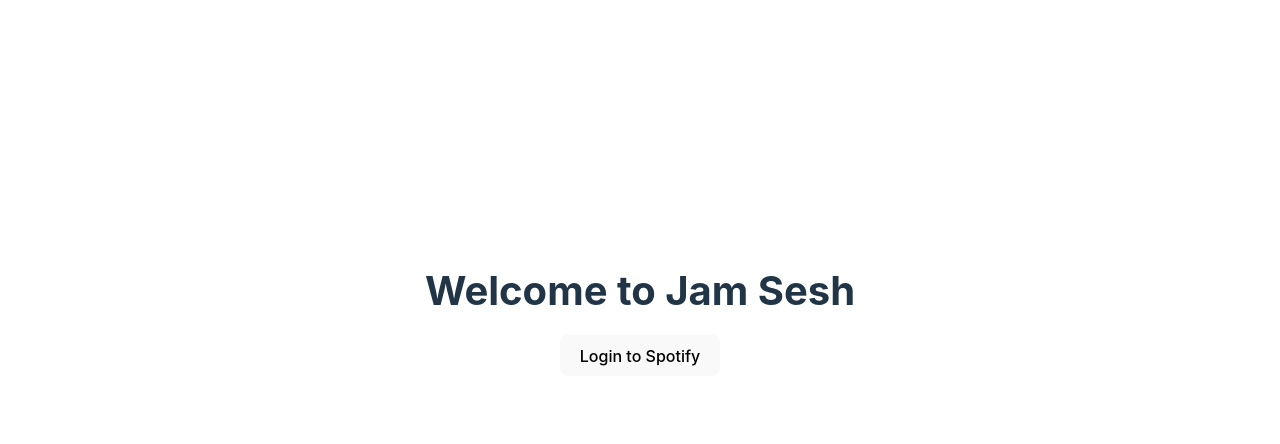
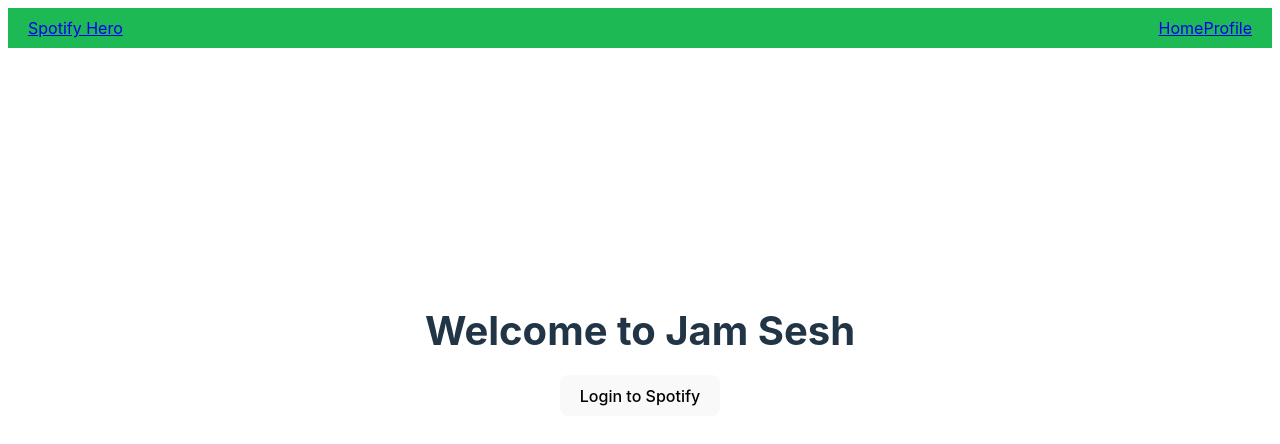
Before and after one commit to troyrice13/spotify-hero, a React (Vite) app: page / in a window 1280 px wide. Shown: the top 444 px of the page. Built offline with nearby package versions, Linux system fonts and the light colour scheme.

Commit message:
navbar created

```diff
--- a/src/App.jsx
+++ b/src/App.jsx
@@ -3,13 +3,17 @@
 import Home from './pages/Home';
 import Callback from "./pages/Callback";
 import Profile from "./pages/Profile";
+import Navbar from "./components/Navbar";
 
 export default function App() {
   return (
+    <>
+      <Navbar />
       <Routes>
         <Route path='/' element={<Home />} />
         <Route path='/callback' element={<Callback />} />
         <Route path='/profile' element={<Profile />} />
       </Routes>
+    </>
   )
 }
--- /dev/null
+++ b/src/components/Navbar.css
@@ -0,0 +1,16 @@
+.navbar {
+    display: flex;
+    justify-content: space-between;
+    align-items: center;
+    padding: 10px 20px;
+    background-color: #1db954;
+    color: white;
+}
+
+.navbar-logo {
+    font-family: Inter, system-ui, Avenir, Helvetica, Arial, sans-serif;
+}
+
+.navbar-links {
+    font-family: Inter, system-ui, Avenir, Helvetica, Arial, sans-serif;
+}
--- a/src/components/Navbar.jsx
+++ b/src/components/Navbar.jsx
@@ -0,0 +1,17 @@
+import React from "react";
+import { Link} from "react-router-dom";
+import './Navbar.css'
+
+export default function Navbar() {
+    return (
+        <nav className="navbar">
+            <div className="navbar-logo">
+                <Link to='/'>Spotify Hero</Link>
+            </div>
+            <div className="navbar-links">
+                <Link to="/">Home</Link>
+                <Link to="/profile">Profile</Link>
+            </div>
+        </nav>
+    )
+}
--- a/src/pages/Profile.css
+++ b/src/pages/Profile.css
@@ -0,0 +1,22 @@
+.profile-container {
+    display: flex;
+    justify-content: center;
+    align-items: center;
+    flex-direction: column;
+    height: 75vh;
+}
+
+.profile-title {
+    font-family: Inter, system-ui, Avenir, Helvetica, Arial, sans-serif;
+    font-size: 2.5rem;
+
+}
+
+.profile-subheader {
+    font-family: Inter, system-ui, Avenir, Helvetica, Arial, sans-serif;
+}
+
+.profile-track-items {
+    font-family: Inter, system-ui, Avenir, Helvetica, Arial, sans-serif;
+    margin-bottom: 5px;
+}
--- a/src/pages/Profile.jsx
+++ b/src/pages/Profile.jsx
@@ -33,11 +33,11 @@
             <div className="profile-container">
                 {user ? (
                     <>
-                        <h1>Welcome {user.display_name}</h1>
-                        <h2>Recently Played Tracks:</h2>
+                        <h1 className="profile-title">Welcome, {user.display_name}!</h1>
+                        <h2 className="profile-subheader">Recently Played Tracks:</h2>
                         <ul>
                             {tracks.map(track => (
-                                <li key={track.track.id}>
+                                <li className="profile-track-items" key={track.track.id}>
                                     {track.track.name} by {track.track.artists[0].name}
                                 </li>
                             ))}
```
